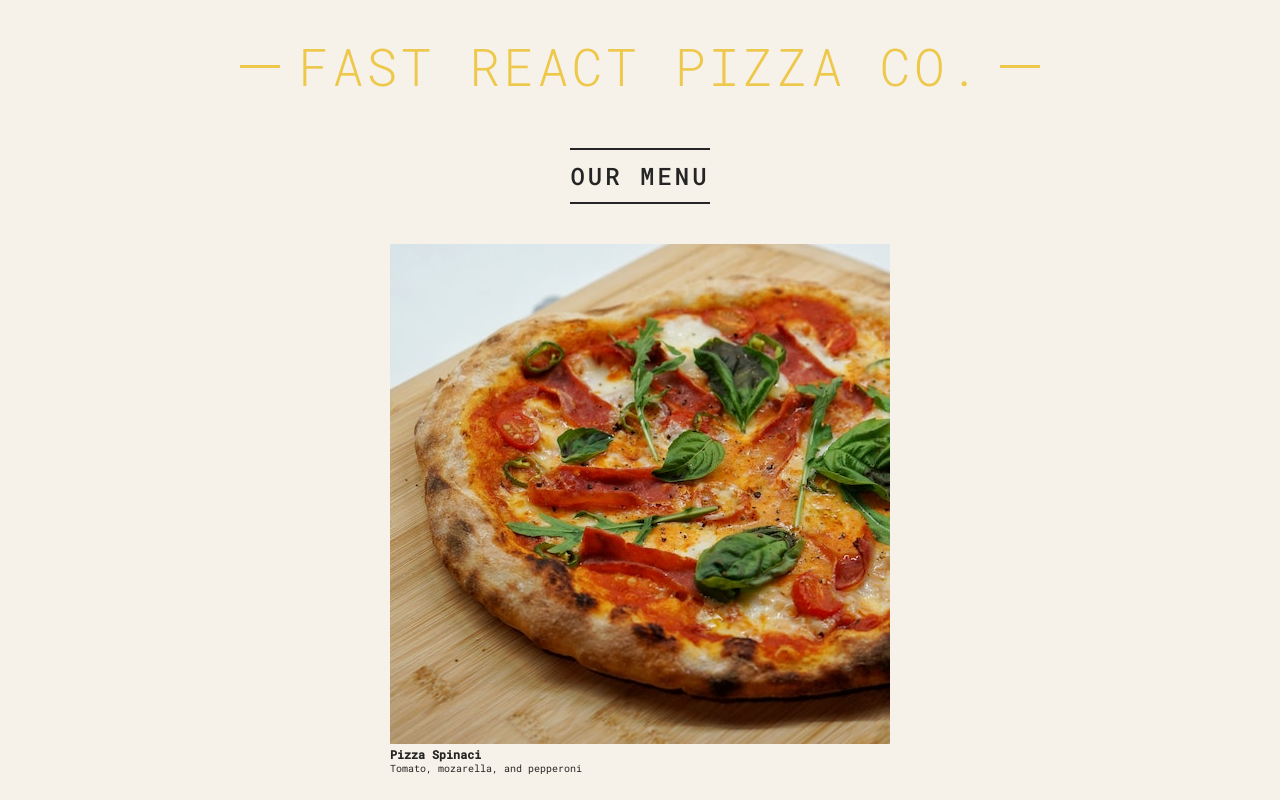
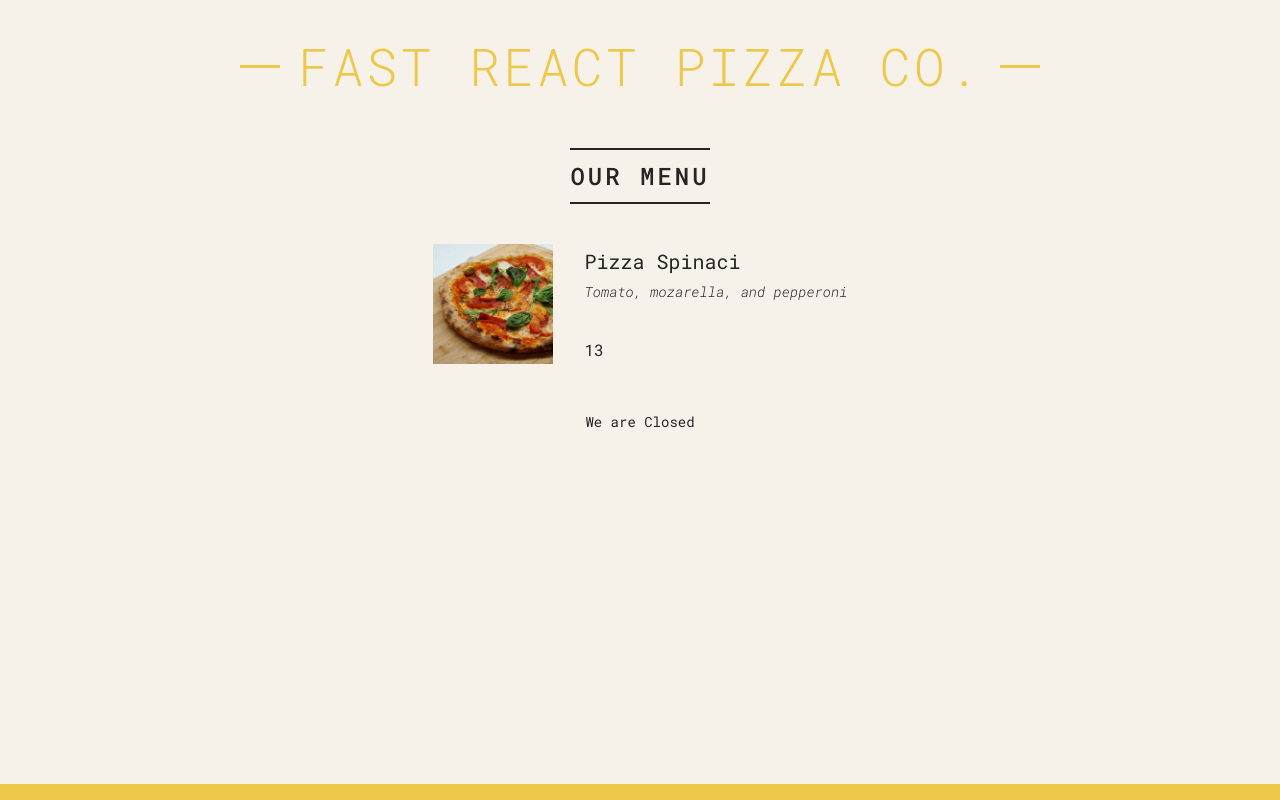
Before and after one commit to frankassafuah/React-pizza-menu, a React (Create React App) app: page / in a window 1280 px wide. Shown: the top 800 px of the page. Built offline with nearby package versions, Linux system fonts and the light colour scheme.

Commit message:
passing and receiving props

```diff
--- a/src/App.js
+++ b/src/App.js
@@ -65,24 +65,31 @@ function Header() {
   );
 }
 
-function Pizza() {
-  return (
-    <div>
-      <img src="pizzas/prosciutto.jpg" />
-      <h3>Pizza Spinaci</h3>
-      <p>Tomato, mozarella, and pepperoni</p>
-    </div>
-  );
-}
-
 function Menu() {
   return (
     <main className="menu">
       <h2>Our menu</h2>
-      <Pizza></Pizza>
-      <Pizza></Pizza>
-      <Pizza></Pizza>
+      <Pizza
+        name="Pizza Spinaci"
+        photoName="pizzas/prosciutto.jpg"
+        ingredients="Tomato, mozarella, and pepperoni"
+        price={10}
+      ></Pizza>
     </main>
+  );
+}
+
+function Pizza(props) {
+  const { name, photoName, ingredients, price } = props;
+  return (
+    <div className="pizza">
+      <img src={photoName} alt={name} />
+      <div>
+        <h3>{name}</h3>
+        <p>{ingredients}</p>
+        <span>{price + 3}</span>
+      </div>
+    </div>
   );
 }
 
```
